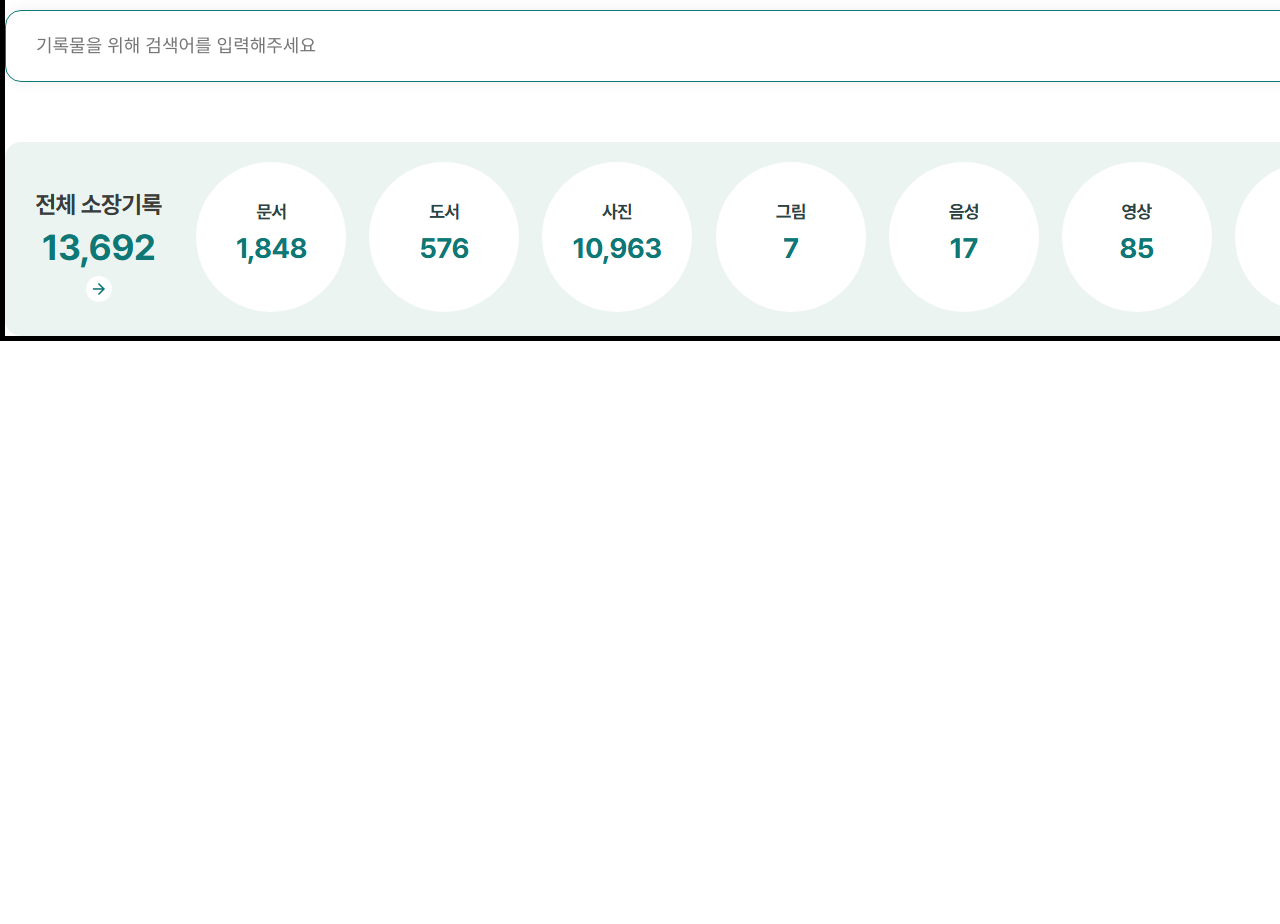
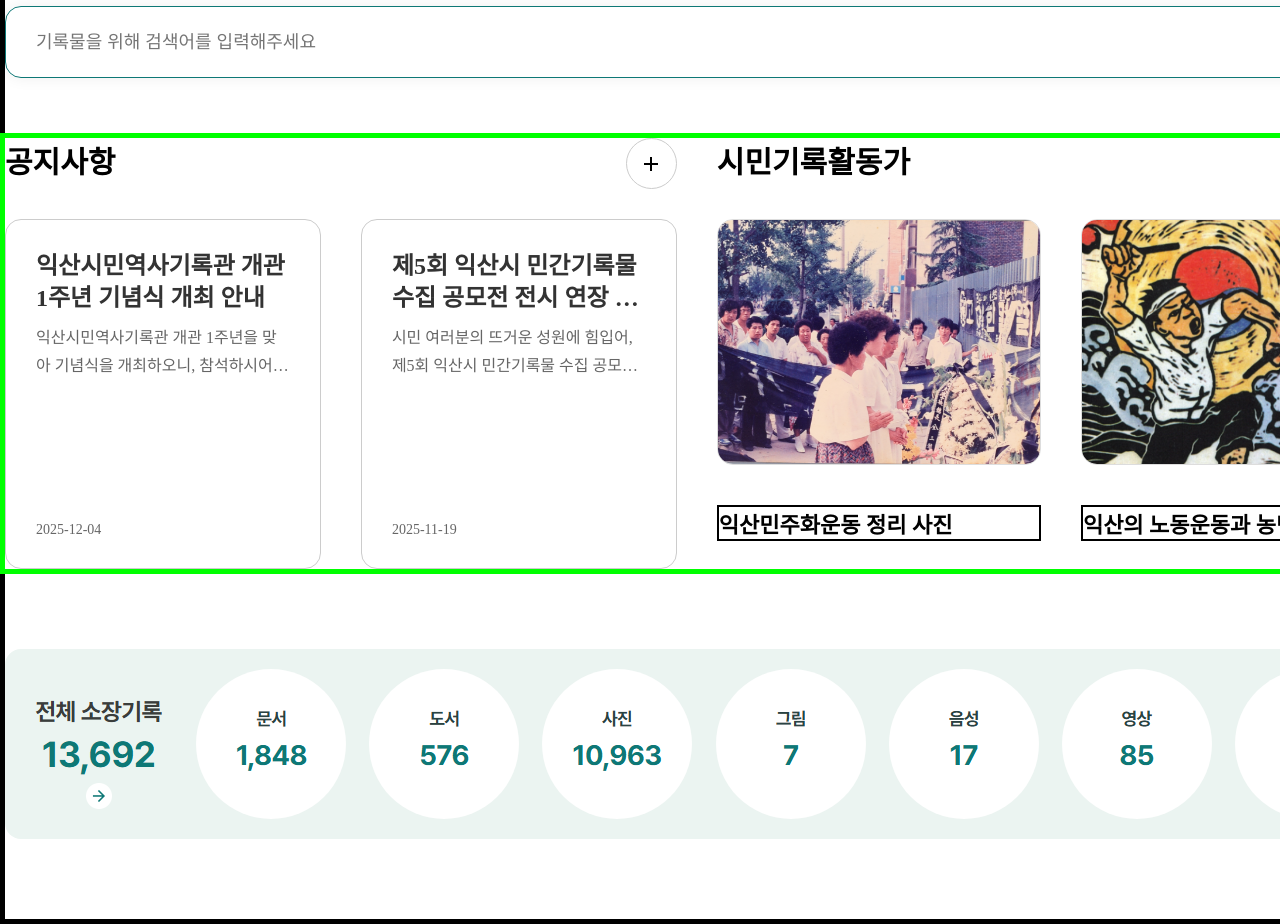
Before and after one commit to plan-out/GenAI_UIUX_1st, a plain HTML site: page 사이트구현기초/04익산시민기록관/index.html in a window 1280 px wide. Shown: the part 800-1724 px from the top of the page. Before the commit the page ends 1141 px from the top, so only its background shows below. Drawn offline with Linux system fonts and the light colour scheme; a web font is replaced by a local one.

Commit message:
2025.12.09

```diff
--- a/사이트구현기초/04익산시민기록관/index.html
+++ b/사이트구현기초/04익산시민기록관/index.html
@@ -93,6 +93,37 @@
         <button>검색</button></p>
     </section><!--end:#main_view-->
 
+    <div class="container">
+      <section id="notice">
+        <h2><b>공지사항</b><a href="#">더보기</a></h2>
+        <ul>
+          <li>
+            <p class="title">익산시민역사기록관 개관 1주년 기념식 개최 안내</p>
+            <p class="desc">익산시민역사기록관 개관 1주년을 맞아 기념식을 개최하오니, 참석하시어 자리를 빛내어주시면 감사하겠습니다.</p>
+            <p class="data">2025-12-04</p>
+          </li>
+          <li>
+            <p class="title">제5회 익산시 민간기록물 수집 공모전 전시 연장 운영</p>
+            <p class="desc">시민 여러분의 뜨거운 성원에 힘입어, 제5회 익산시 민간기록물 수집 공모전 전시회를 연장 운영합니다. 많은 관심과 관람에 감사드립니다.</p>
+            <p class="data">2025-11-19</p>
+          </li>
+        </ul>
+      </section><!--end:#notice-->
+      <section id="civil">
+        <h2><b>시민기록활동가</b><a href="#">더보기</a></h2>
+        <ul>
+          <li>
+            <p class="imgbox"><img src="./images/image01.png" alt=""></p>
+            <p class="title">익산민주화운동 정리 사진</p>
+          </li>
+          <li>
+            <p class="imgbox"><img src="./images/image02.png" alt=""></p>
+            <p class="title">익산의 노동운동과 농민운동 텍스트 넘어가기</p>
+          </li>
+        </ul>
+      </section><!--end:#civil-->
+    </div><!--end:.container-->
+
     <section id="statics">
       <dl>
         <dt><img src="./images/item_t.png" alt="전체소장기록"></dt>
--- a/사이트구현기초/04익산시민기록관/style.css
+++ b/사이트구현기초/04익산시민기록관/style.css
@@ -3,7 +3,7 @@
 /*리셋코드*/
 *{margin:0; padding:0;}
 li{list-style:none;}
-img{vertical-align:center;}
+img{vertical-align:top;}
 a{text-decoration:none;}
 
 /*최상위요소 */
@@ -70,7 +70,56 @@ main{width:1400px; margin:0 auto;
 #search button{width:50px; border:0; font-size:0;
   background:url("./images/ico-archive-search.png") no-repeat center;}
 
-#statics{padding:20px; background:#ebf4f1; border-radius:16px;}
+.container{display:flex; gap:40px;
+  outline:5px solid #0f0;}
+
+#notice{width:50%; }
+#notice h2{font-size:30px; margin-bottom:30px; display:flex;
+  justify-content:space-between;}
+#notice h2 b{font-weight:bold;}
+#notice h2 a{width:49px; height:49px; border:1px solid #ccc;
+  background:url("./images/more-plus.png") no-repeat center center;
+  border-radius:50%; font-size:0;}
+#notice ul{display:flex; gap:40px}
+#notice li{width:50%; height:350px; border:1px solid #ccc;
+  padding:30px; box-sizing:border-box; border-radius:16px;
+  position:relative;}
+#notice li .title{font-size:24px; color:#333; font-weight:600;
+  margin-bottom:10px; line-height:32px;}
+#notice li .desc{font-size:16px; color:#666; line-height:1.75;}
+#notice li .title,
+#notice li .desc{display:-webkit-box;
+  -webkit-box-orient:vertical; -webkit-line-clamp:2;
+  overflow:hidden; text-overflow:ellipsis;}
+/*
+  벤더프리픽스 : CSS권고안에 포함되지 않거나, 완벽하게 제정된 상태가 아닌기능
+*/
+
+#notice li .data{position:absolute; left:30px; bottom:30px;
+  font-size:14px; color:#666;}
+
+#civil{width:50%;}
+#civil h2{font-size:30px; margin-bottom:30px; display:flex;
+  justify-content:space-between;}
+#civil h2 b{font-weight:bold;}
+#civil h2 a{width:49px; height:49px; border:1px solid #ccc;
+  background:url("./images/more-plus.png") no-repeat center center;
+  border-radius:50%; font-size:0;}
+#civil ul{display:flex; gap:40px;}
+#civil li{width:calc(50% - 20px);}
+#civil li .imgbox{border:1px solid #ddd; border-radius:16px;
+  overflow:hidden;}
+#civil img{width:100%; transition:all .3s;}
+#civil li:hover img{transform:scale(1.05);}
+#civil li .title{margin-top:40px; font-size:22px; font-weight:600;
+  color:#000; border:2px solid #000;
+  white-space:nowrap; /*자동줄바꿈이 되지않음.*/
+  overflow:hidden; /*넘치는 부분을 숨김.*/
+  text-overflow:ellipsis; /*텍스트가 잘리는 부분은 말줄임형식으로 표현*/
+}
+
+
+#statics{padding:20px; background:#ebf4f1; border-radius:16px; margin:80px 0;}
 #statics dl{display:flex; justify-content:space-between;}
 #statics dd img{border-radius:50%;}
 #statics dd img:hover{box-shadow:0 13px 17.8px 2.2px #0003; }
```
